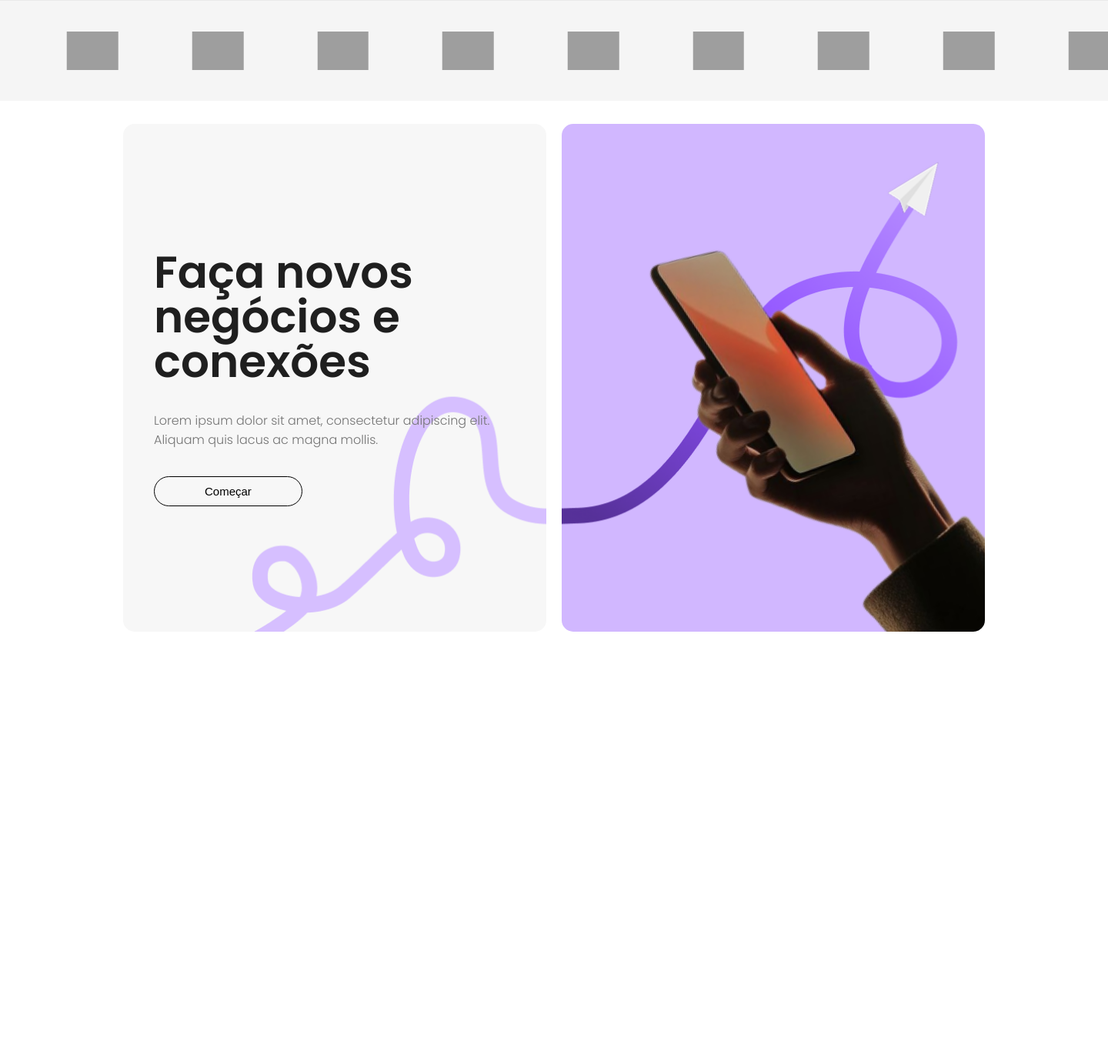
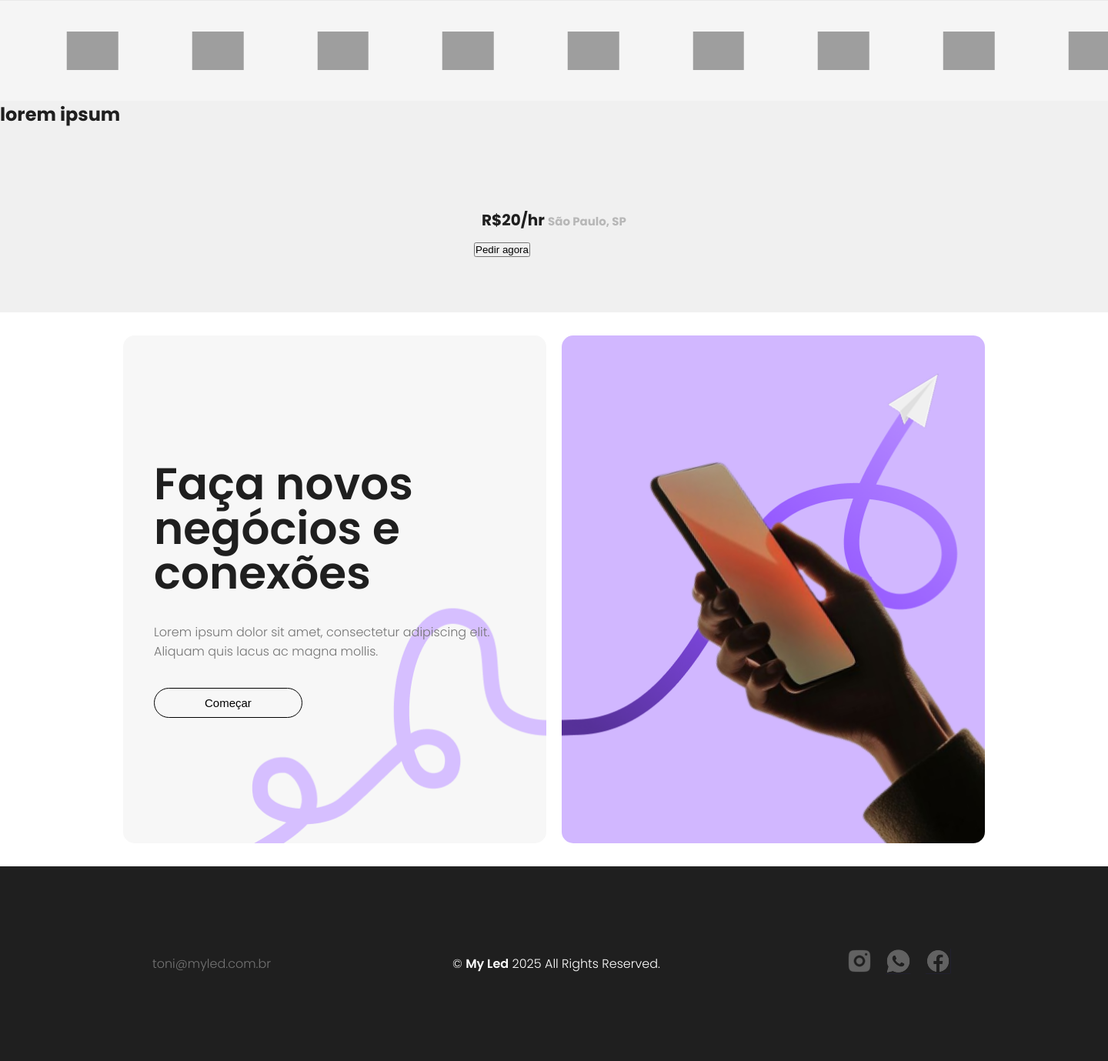
Before and after one commit to senagab/LED-advertising-company, a PHP site: page / in a window 1440 px wide; the page is wider, and only the part inside the window is pictured. Shown: the part 1236-2615 px from the top of that part at 77% size. Before the commit the page ends 2057 px from the top of that part, so only its background shows below. Run offline with PHP 8.4, Linux system fonts and the light colour scheme; grey boxes are pictures that could not be loaded.

Commit message:
feat: footer

```diff
--- a/index.html
+++ b/index.html
@@ -176,6 +176,31 @@
         </div>
     </section>
 
+    <!-- PRODUCTS -->
+
+    <section class="products">
+        <h2>
+            lorem ipsum
+        </h2>
+        <div class="products-container">
+            <div class="products-item">
+                <img src="" alt="" class="product-image">
+                <div class="divisor"></div>
+                <div class="product-detail">
+                    <h3>
+                        R$20/hr
+                        <span class="city">
+                            São Paulo, SP
+                        </span>
+                    </h3>
+                    <button class="btn-buy">
+                        Pedir agora
+                    </button>
+                </div>
+            </div>
+        </div>
+    </section>
+
     <!-- CALL TO ACTION -->
 
     <section class="cta">
@@ -194,6 +219,30 @@
         <div class="cta-card-image"></div>
     </section>
 
+    <!-- FOOTER -->
+
+    <footer class="footer">
+        <div class="footer-container">
+            <span class="footer-email">
+                toni@myled.com.br
+            </span>
+            <span class="footer-copyright">
+                © <span class="text-bold">My Led</span> 2025 All Rights Reserved.
+            </span>
+            <div class="footer-socials">
+                <a href="#">
+                    <img class="social-item" src="./assets/images/footer/instagram.png" alt="">
+                </a>
+                <a href="#">
+                    <img class="social-item" src="./assets/images/footer/whatsapp.png" alt="">
+                </a>
+                <a href="#">
+                    <img class="social-item" src="./assets/images/footer/facebook.png" alt="">
+                </a>
+            </div>
+        </div>
+    </footer>
+
     <script></script>
 </body>
 </html>
--- a/src/style.css
+++ b/src/style.css
@@ -101,7 +101,7 @@ a:active .logo {
     object-fit: contain;
 }
 
-.header .text-bold {
+.text-bold {
     font-weight: 600;
 }
 
@@ -282,6 +282,62 @@ a:active .logo {
     }
 }
 
+/*
+    PRODUCTS
+ */
+
+.products {
+    background-color: #F0F0F0;
+}
+
+.produtcs h2 {
+    font-size: 2em;
+    font-weight: 600;
+    text-align: left;
+}
+
+.products-container {
+    display: flex;
+    justify-content: center;
+    padding: 40px 20px;
+    gap: 20px;
+}
+
+.products-item {
+    border-radius: 25px;
+    color: #fff;
+    text-align: left;
+    padding: 30px;
+}
+
+.products-image {
+    border-radius: 25px;
+    width: 270px;
+    height: 230px;
+    object-fit: cover;
+}
+
+.product-detail {
+
+}
+
+.product-detail h3 {
+    color: #1f1f1f;
+    font-size: 20px;
+    margin: 10px;
+}
+
+.city {
+    color: #B7B7B7;
+    font-size: 15px;
+}
+
+button .btn-buy {
+    padding: 20px 15x;
+    border-radius: 8px;
+    color: #FFF;
+    background-color: #1f1f1f;
+}
 
 /*
     CALL TO ACTION SECTION
@@ -345,3 +401,43 @@ a:active .logo {
 /*
     STEPS SECTION
  */
+
+
+
+/*
+    FOOTER
+ */
+
+.footer {
+    background-color: #1f1f1f;
+    color: #747474;
+}
+
+.footer-container {
+    display: flex;
+    flex-direction: row;
+    justify-content: space-around;
+    padding: 40px 80px;
+    align-items: center;
+    padding: 100px 80px;
+}
+
+.footer-copyright {
+    color: white;
+}
+
+.footer-socials {
+    display: flex;
+    gap: 5px;
+    flex-direction: row;
+}
+
+.social-item {
+    width: 46px;
+    height: 46px;
+    opacity: .6;
+}
+
+.social-item:hover {
+    opacity: 1;
+}
```
Also changed, not shown: assets/images/footer/facebook.png (added), assets/images/footer/instagram.png (added), assets/images/footer/whatsapp.png (added).
